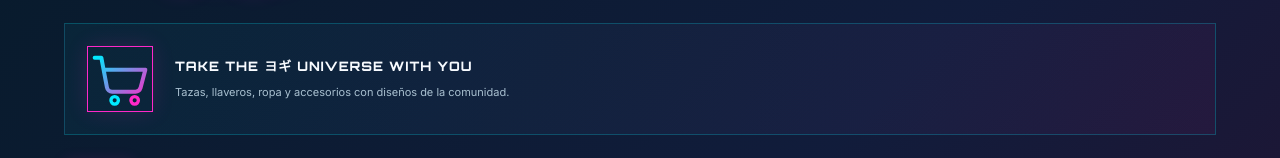
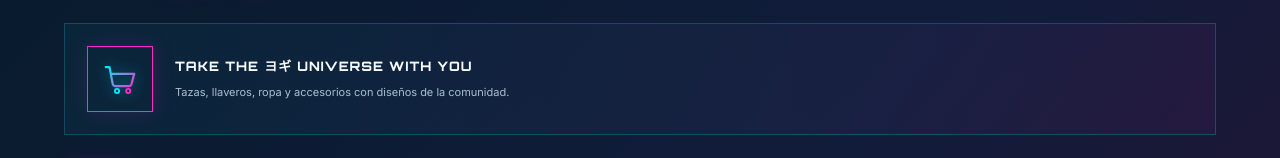
Before and after one commit to YoguiOff/-website-for-live-streams, a plain HTML site: page index.html in a window 1280 px wide. Shown: the part 2776-2934 px from the top of the page. Drawn offline with Linux system fonts and the light colour scheme; no server answers.

Commit message:
Style neon shopping cart icon in shop intro

```diff
--- a/styles.css
+++ b/styles.css
@@ -45,6 +45,7 @@ a{color:inherit;text-decoration:none}
 .shop-section{background:linear-gradient(135deg,#071b2b,#111c3b 58%,#241332);border-block:1px solid #00eaff30}
 .shop-intro{display:flex;align-items:center;gap:22px;padding:22px;margin:0 0 25px;border:1px solid #00eaff38;background:linear-gradient(100deg,#00eaff0c,#ff28c90c)}
 .shop-mark{display:grid;place-items:center;flex:0 0 66px;height:66px;border:1px solid var(--pink);color:var(--cyan);font:900 20px Orbitron,sans-serif;box-shadow:0 0 22px #ff28c922}
+.shop-mark-icon{display:block;width:36px;height:36px;filter:drop-shadow(0 0 7px #00eaff66)}
 .shop-intro h3{font:800 13px Orbitron,sans-serif;letter-spacing:1px;margin:0 0 8px}.shop-intro p,.shop-note{font-size:11px;color:var(--muted);line-height:1.7;margin:0}
 .shop-filters{display:flex;gap:9px;flex-wrap:wrap;margin-bottom:20px}.shop-filter{cursor:pointer;padding:11px 15px;border:1px solid #00eaff35;background:#0b2638;color:#a9c0d0;font:800 8px Orbitron,sans-serif;letter-spacing:1px}
 .shop-filter.active,.shop-filter:hover{border-color:var(--pink);color:#fff;background:#ff28c918;box-shadow:0 0 15px #ff28c91c}
```
